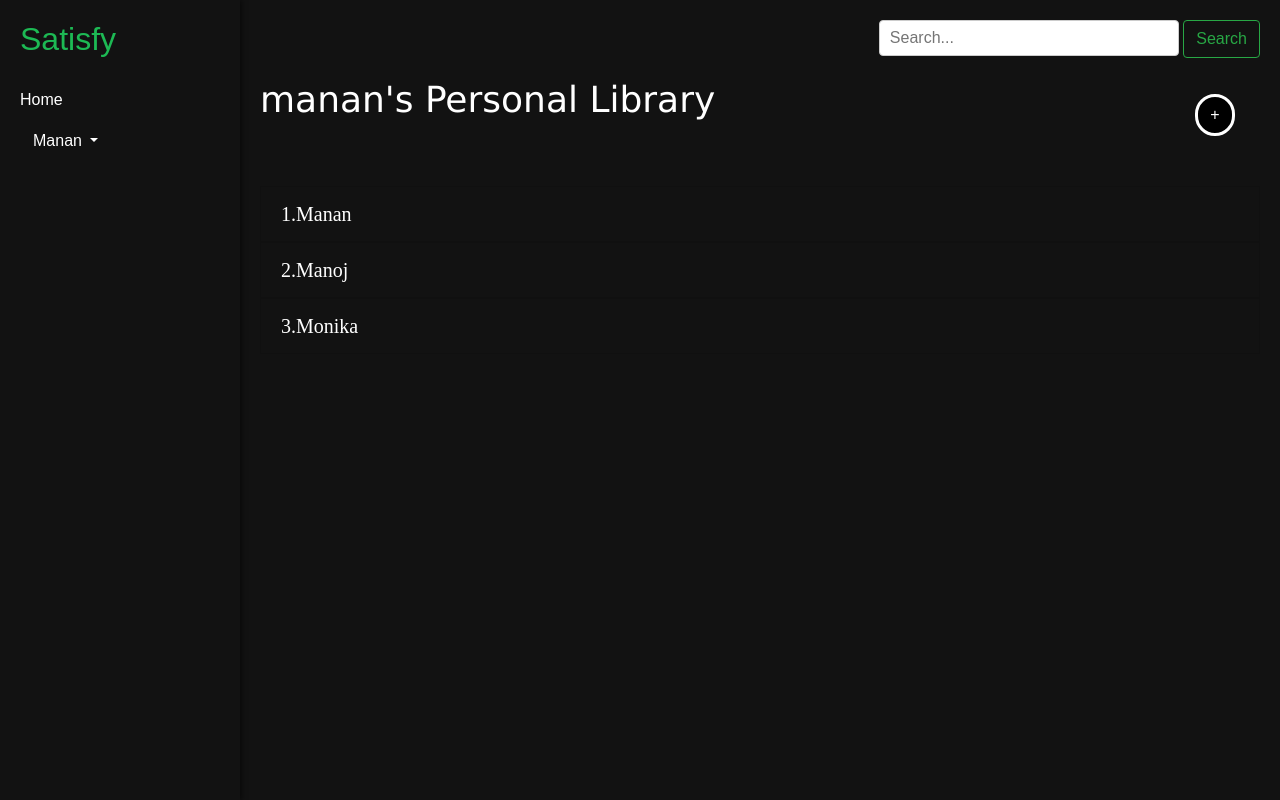
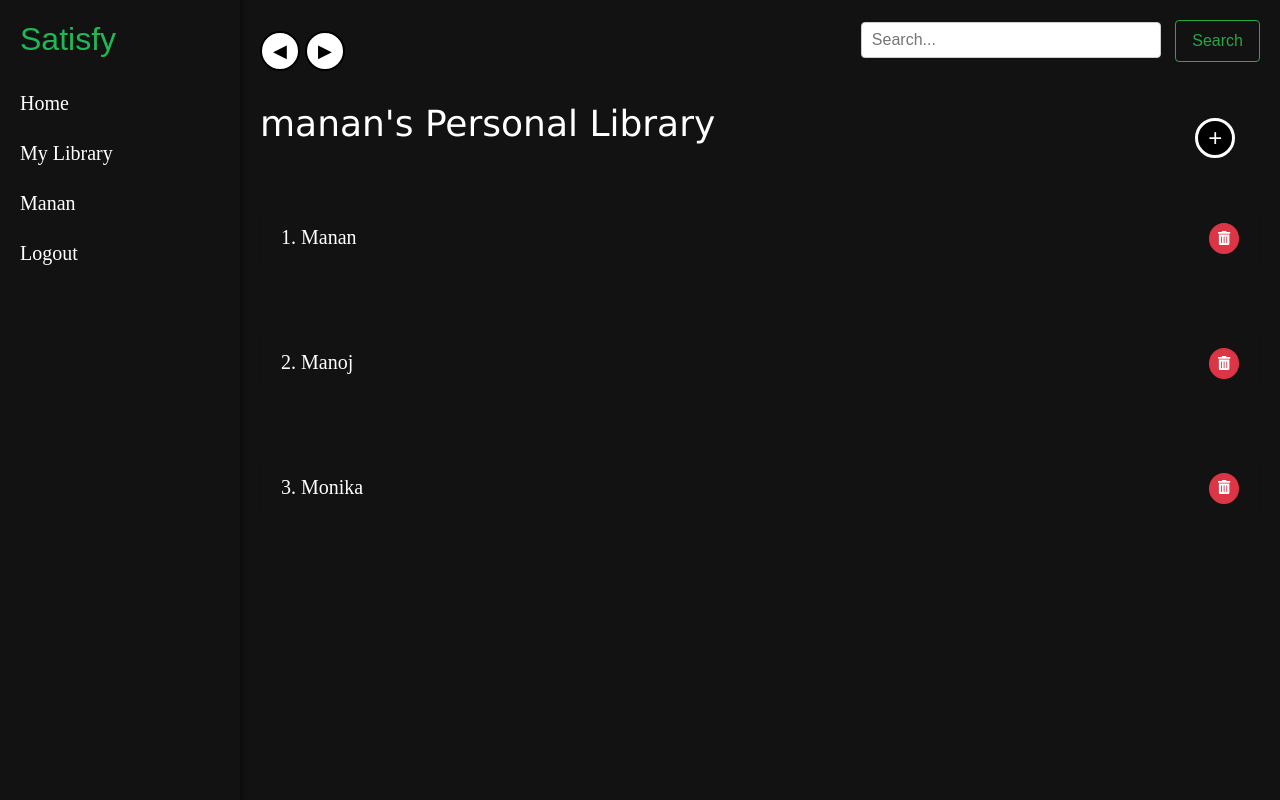
Before and after one commit to mananmaheshwari11/Spotify_clone_app, a Django app: page /music/library in a window 1280 px wide. Run offline with Django 5.2, Linux system fonts and the light colour scheme; a user stored in the database is signed in; data comes from the database, SQL or seed files in the repository; some libraries are stand-ins or nearby versions.

Commit message:
Add files via upload

```diff
--- a/templates/music/library.html
+++ b/templates/music/library.html
@@ -6,25 +6,35 @@
 {%block content%}
     <div class="d-flex">
     <h1>{{request.user}}'s Personal Library</h1>
-    <button type="button" class="btn btn-primary mt-3 addlib" data-toggle="modal" data-target="#libraryModal">
+    <button type="button" class="btn btn-primary mt-3 addlib" data-toggle="modal" data-target="#libraryModal"
+    style="font-size: 24px; border-radius: 50%; width: 40px; height: 40px; display: flex; align-items: center; justify-content: center;">
         +
     </button>
     </div>
     {% for lib in libraries %}
-    <ul class="list-group">
-       <a  class="list-link" href="library/songs/{{lib.id}}">
-        <li class="list-group-item">{{forloop.counter}}.{{lib.name}}
+    <ul class="list-group my-3">
+        <li class="list-group-item d-flex justify-content-between align-items-center">
+            <a class="list-link" href="library/songs/{{ lib.id }}" style="text-decoration: none;">
+                <span>{{ forloop.counter }}. {{ lib.name }}</span>
+            </a>
+
+            <!-- Delete Icon (using Font Awesome) -->
+            <form id="deleteLibraryForm{{ lib.id }}" method="POST" onsubmit="deleteLibrary(event, {{ lib.id }})">
+                {% csrf_token %}
+                <button type="submit" class="btn btn-danger btn-sm" style="border-radius: 50%;">
+                    <i class="fas fa-trash-alt"></i> <!-- Delete icon using Font Awesome -->
+                </button>
+            </form>
         </li>
-    </a>
     </ul>
     {% endfor %}
     <!-- modal design -->
     <div class="modal fade" id="libraryModal" tabindex="-1" aria-labelledby="libraryModalLabel" aria-hidden="true">
-        <div class="modal-dialog modal-dialog-centered">
-            <div class="modal-content">
-                <div class="modal-header">
+        <div class="modal-dialog modal-dialog-centered" style="display: flex; align-items: center; justify-content: center;">
+            <div class="modal-content" style="background-color: #000; color: #fff; border-radius: 15px; padding: 20px;">
+                <div class="modal-header" style="border-bottom: 1px solid #444;">
                     <h5 class="modal-title" id="libraryModalLabel">Create New Library</h5>
-                    <button type="button" class="close" data-dismiss="modal" aria-label="Close">
+                    <button type="button" class="close" data-dismiss="modal" aria-label="Close" style="color: #fff;">
                         <span aria-hidden="true">&times;</span>
                     </button>
                 </div>
@@ -32,11 +42,16 @@
                     <form id="libraryForm">
                         {% csrf_token %}
                         {{ form.as_p }}
+                        <!-- Ensure your input fields use inline styles -->
                     </form>
                 </div>
                 <div class="modal-footer">
-                    <button type="button" class="btn btn-secondary" data-dismiss="modal">Close</button>
-                    <button type="button" class="btn btn-primary" id="saveLibraryBtn">Save</button>
+                    <button type="button" class="btn btn-secondary" data-dismiss="modal" style="background-color: #000; color: #fff; border-radius: 10px; border: 1px solid #444;">
+                        Close
+                    </button>
+                    <button type="button" class="btn btn-primary" id="saveLibraryBtn" style="background-color: #28a745; color: #fff; border-radius: 10px; border: none;">
+                        Save
+                    </button>
                 </div>
             </div>
         </div>
@@ -65,4 +80,16 @@
         });
     });
     </script>
+    <script>
+        function deleteLibrary(event, libId) {
+            event.preventDefault();  // Prevent the form's default submit action
+
+            const form = document.getElementById(`deleteLibraryForm${libId}`);
+            const url = `delete_library/${libId}`;  // Construct the delete URL
+
+            // Change the form's action attribute to the delete URL and submit the form
+            form.action = url;
+            form.submit();
+        }
+    </script>
 {% endblock %}
--- a/templates/music/spotify.html
+++ b/templates/music/spotify.html
@@ -41,22 +41,6 @@
         .sidebar a:hover {
             background-color: #1db954;
             color: #ffffff;
-        }
-        .main-content {
-            margin-left: 240px;
-            padding: 20px;
-            background-color: #121212;
-        }
-        .search-bar {
-            display: flex;
-            justify-content: flex-end;
-            margin-bottom: 20px;
-        }
-        .search-bar input[type="text"] {
-            width: 300px;
-            padding: 5px 10px;
-            border: 1px solid #ccc;
-            border-radius: 4px;
         }
         .player-container {
             position: fixed;
@@ -142,33 +126,107 @@
             font-family: serif;
             font-size: 20px;
         }
+    /* Main content styling */
+.main-content {
+    margin-left: 240px;
+    padding: 20px;
+    background-color: #121212;
+}
+
+/* Updated top-bar for navigation buttons and search bar alignment */
+.top-bar {
+    display: flex;
+    align-items: center;
+    justify-content: space-between; /* Align buttons and search bar horizontally */
+    margin-bottom: 20px;
+}
+
+/* Flexbox container for navigation controls */
+.navigation-controls {
+    display: flex;
+    margin-right: 15px; /* Space between buttons and search bar */
+}
+
+/* Circular navigation buttons */
+.nav-button {
+    width: 40px;
+    height: 40px;
+    background-color: white;
+    color: black;
+    border: 2px solid black;
+    border-radius: 50%;
+    font-size: 18px;
+    display: flex;
+    align-items: center;
+    justify-content: center;
+    cursor: pointer;
+    margin-right: 5px;
+}
+
+/* Original search bar styling */
+.search-bar {
+    display: flex;
+    justify-content: flex-end;
+    margin-bottom: 20px;
+    align-items: center; /* Align vertically with navigation buttons */
+}
+
+/* Search input field styling */
+.search-bar input[type="text"] {
+    width: 300px;
+    padding: 5px 10px;
+    border: 1px solid #ccc;
+    border-radius: 4px;
+}
+
+/* Search button styling */
+.btn-outline-success {
+    margin-left: 10px;
+    padding: 8px 16px;
+    border-radius: 4px;
+    cursor: pointer;
+}
+
+
     </style>
 </head>
 <body>
     <div class="sidebar">
         <h2>Satisfy</h2>
-        <a class="ajax-link" href="/music/listen">Home</a>
+        <a class="side-drop" href="/music/listen">Home</a>
         <div class="dropdown">
-            <button class="btn text-white dropdown-toggle" type="button" data-bs-toggle="dropdown" aria-expanded="false">
-              {{request.user.first_name}}
-            </button>
-            <ul class="dropdown-menu">
-              <li><a class="dropdown-item side-drop" href="/music/library"> My Library</a></li>
-              <li><a class="dropdown-item side-drop" href="/music/info">User Info</a></li>
-              <li><a class="dropdown-item side-drop" href="/music/signout">Logout</a></li>
+            <a class="side-drop" href="/music/library"> My Library</a>
+            <a class="side-drop" href="/music/info">{{request.user.first_name}}</a>
+            <a class="side-drop" href="/music/signout">Logout</a>
             </ul>
           </div>
         <!-- Add more links as needed -->
     </div>
     <div class="main-content" id="main-content">
-        <div class="search-bar">
-            <form action="#" method="get">
-                <input type="text" name="q" placeholder="Search...">
-                <button class="btn btn-outline-success">Search</button>
-            </form>
+        <div class="top-bar">
+            <!-- Navigation Buttons -->
+            <div class="navigation-controls">
+                <button class="nav-button" id="backBtn" onclick="goBack()">
+                    &#9664; <!-- Left arrow symbol for Back -->
+                </button>
+                <button class="nav-button" id="forthBtn" onclick="goForth()">
+                    &#9654; <!-- Right arrow symbol for Forth -->
+                </button>
+            </div>
+
+            <!-- Search Bar -->
+            <div class="search-bar">
+                <form action="{% url 'search_results' %}" method="get">
+                    <input type="text" name="q" placeholder="Search...">
+                    <button class="btn btn-outline-success">Search</button>
+                </form>
+            </div>
         </div>
+
+        <!-- Main Content Block -->
         {% block content %}{% endblock %}
     </div>
+
 
     <!-- Music Player -->
     {% block body %}
@@ -184,6 +242,14 @@
     <script src="https://stackpath.bootstrapcdn.com/bootstrap/4.5.2/js/bootstrap.min.js"></script>
     <script src="https://cdn.jsdelivr.net/npm/bootstrap@5.3.3/dist/js/bootstrap.bundle.min.js"
      integrity="sha384-YvpcrYf0tY3lHB60NNkmXc5s9fDVZLESaAA55NDzOxhy9GkcIdslK1eN7N6jIeHz" crossorigin="anonymous"></script>
+    <script>
+        function goBack() {
+    window.history.back(); // Move to the previous page in the navigation history
+}
+    function goForth() {
+    window.history.forward(); // Move to the next page in the navigation history
+}
+    </script>
      {%block javascript%}{% endblock %}
 </body>
 </html>
```
Also changed, not shown: templates/music/libmusic.html (+45 -1 lines).
